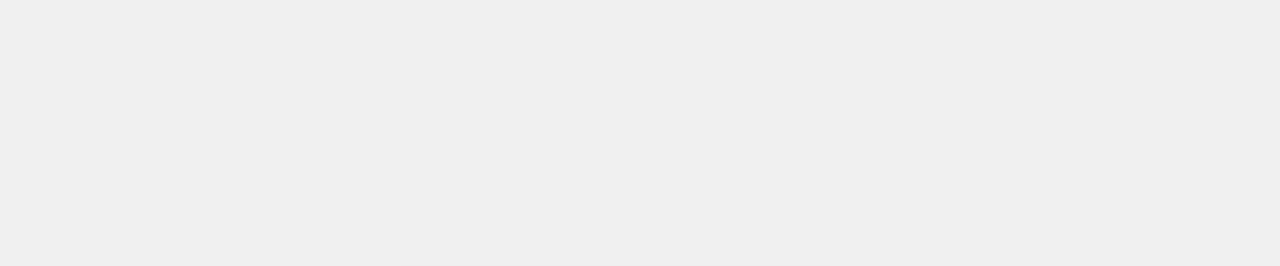
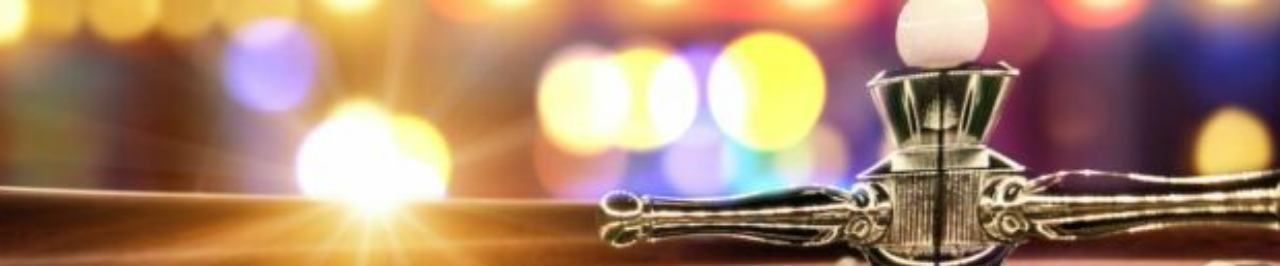
Before and after one commit to CreativTek91/basic-team-project, a website: page index.html in a window 1280 px wide. Shown: the top 266 px of the page. Drawn offline with Linux system fonts and the light colour scheme.

Commit message:
background img hinzugefügt

```diff
--- a/style.css
+++ b/style.css
@@ -41,6 +41,10 @@ body {
   align-items: center;
   height: 100vh;
   margin: 0;
+  background-image: url(./img/Roulette-Casino-Gluecksspiel-681x387.jpg);
+  background-size: cover;
+  background-position: center;
+  background-repeat: no-repeat;
 }
 
 .container {
```
